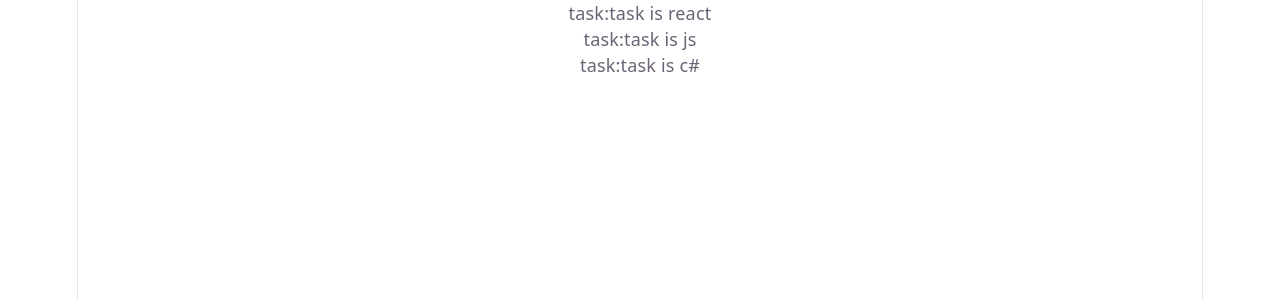
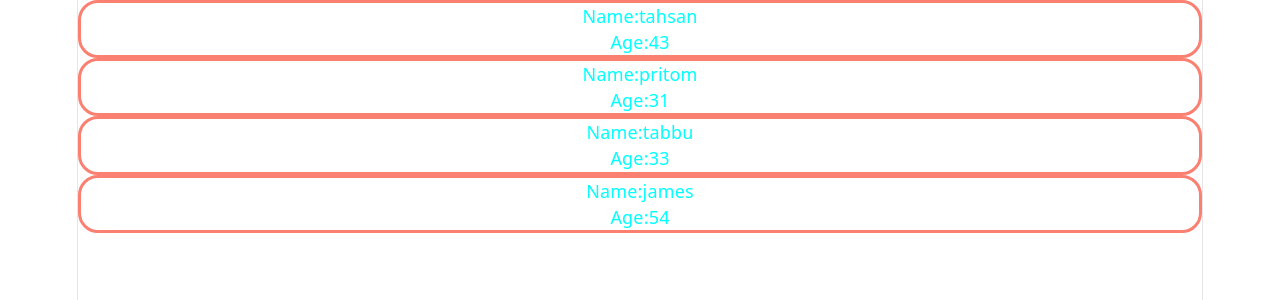
Before and after one commit to zisanahmed97/explore-core-react-restart, a React (Vite) app: page / in a window 1280 px wide. Shown: the top 300 px of the page. Built offline with nearby package versions, Linux system fonts and the light colour scheme.

Commit message:
showed array, object by maping component

```diff
--- a/src/App.jsx
+++ b/src/App.jsx
@@ -1,9 +1,15 @@
 
 import './App.css'
+import Singer from './Singer';
 import ToDo from './ToDo';
 
 function App() {
-
+   const singers = [
+    {id:"1" , name:"tahsan", age:"43"},
+    {id:"2" , name:"pritom", age:"31"},
+    {id: "3", name:"tabbu", age:"33"},
+    {id:"4" , name:"james", age:"54"}
+   ]
 
   return (
     <>
@@ -19,11 +25,15 @@ function App() {
 
        <Player name="tamim" run="5000"></Player>
        <Player name="mushi" run="5000"></Player> */}
-
+{/*
        <ToDo task="task is react" isDone={true}></ToDo>
        <ToDo task="task is js" isDone={true}></ToDo>
        <ToDo task="task is html" isDone={false}></ToDo>
-       <ToDo task="task is c#" isDone={true}></ToDo>
+       <ToDo task="task is c#" isDone={true}></ToDo> */}
+
+       {
+        singers.map(singer => <Singer key={singer.id} singer={singer}></Singer>)
+       }
 
     </>
   )
--- /dev/null
+++ b/src/Singer.jsx
@@ -0,0 +1,13 @@
+import React from 'react';
+import './App.css'
+
+const Singer = ({singer}) => {
+    return (
+        <div className='person'>
+            <p>Name:{singer.name}</p>
+            <p>Age:{singer.age}</p>
+        </div>
+    );
+};
+
+export default Singer;
```
